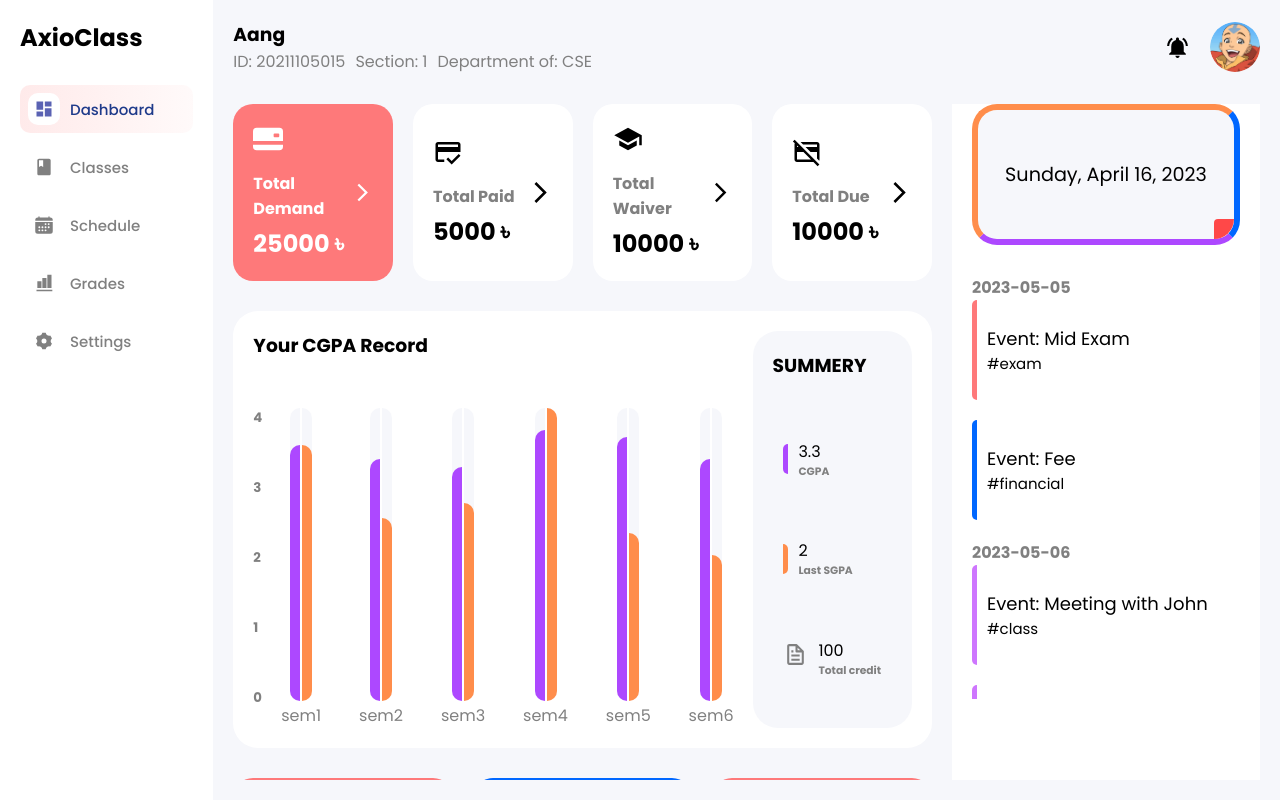
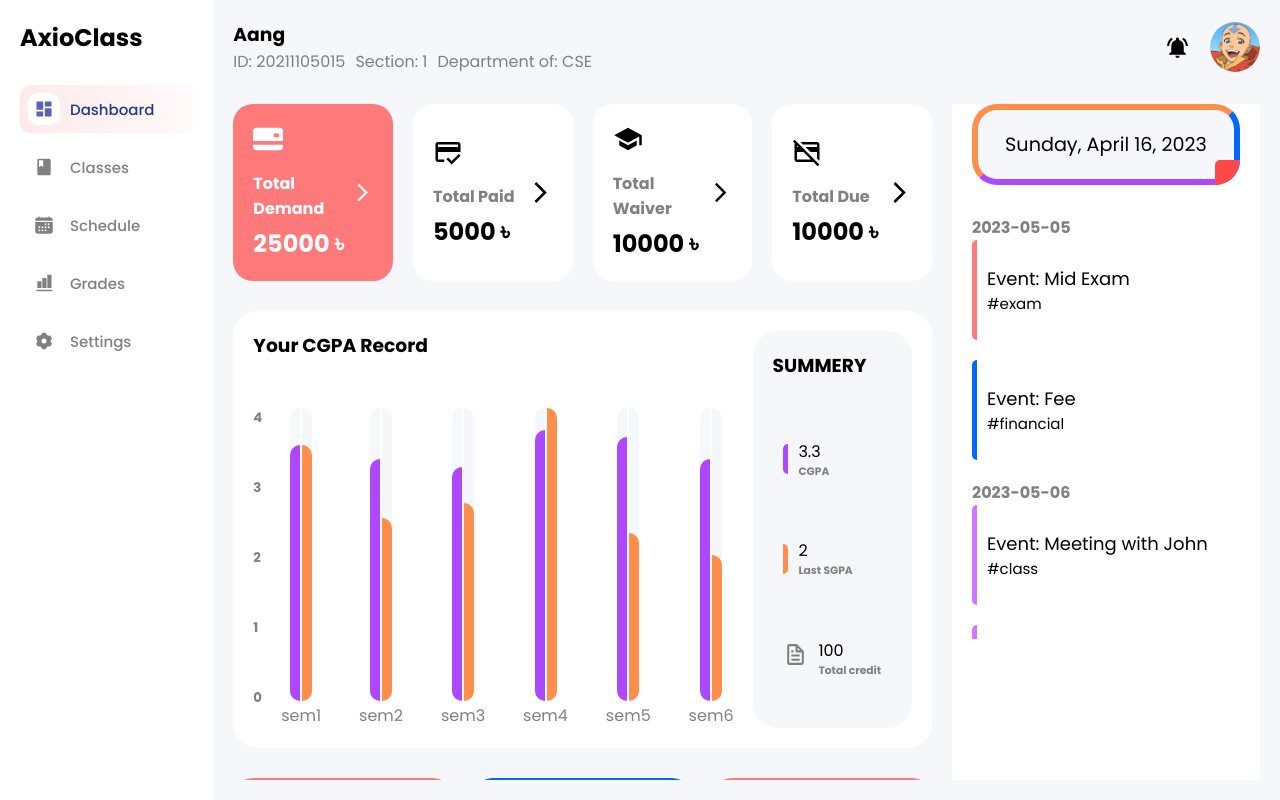
Before and after one commit to dev-faisal-ahmed/AxioClass-fr, a React (Vite) app: page / in a window 1280 px wide. Built offline with nearby package versions, Linux system fonts and the light colour scheme.

Commit message:
small fix

```diff
--- a/src/components/component_page/home_page/toDos/ToDos.jsx
+++ b/src/components/component_page/home_page/toDos/ToDos.jsx
@@ -30,8 +30,10 @@ export const ToDos = () => {
   },[])
   return (
     <div className='toDos__body h-full'>
+      <div className='toDos__calender--before'>
       <div className='toDos__today flex text-center mt-30'>
       {today}
+      </div>
       </div>
       <div className='toDos__events flex flex-col toDos__gap-20 mt-30'>
       {Object.keys(events).map(date => (
--- a/src/components/component_page/home_page/toDos/todos.css
+++ b/src/components/component_page/home_page/toDos/todos.css
@@ -3,7 +3,6 @@
   padding: 0 20px 0 20px ;
 }
 .toDos__today{
-  position: relative;
   min-height: 75px;
   max-height: 150px;
   height: 20%;
@@ -18,10 +17,13 @@
   border-radius: 25px;
   padding: 20px ;
 }
-.toDos__today::before {
+.toDos__calender--before{
+  position: relative;
+}
+.toDos__calender--before::before {
   content: "";
-  height: 20px;
-  width: 20px;
+  height: 25px;
+  width: 25px;
   background-color: #ff4848;
   position: absolute;
   bottom: 0;
```
